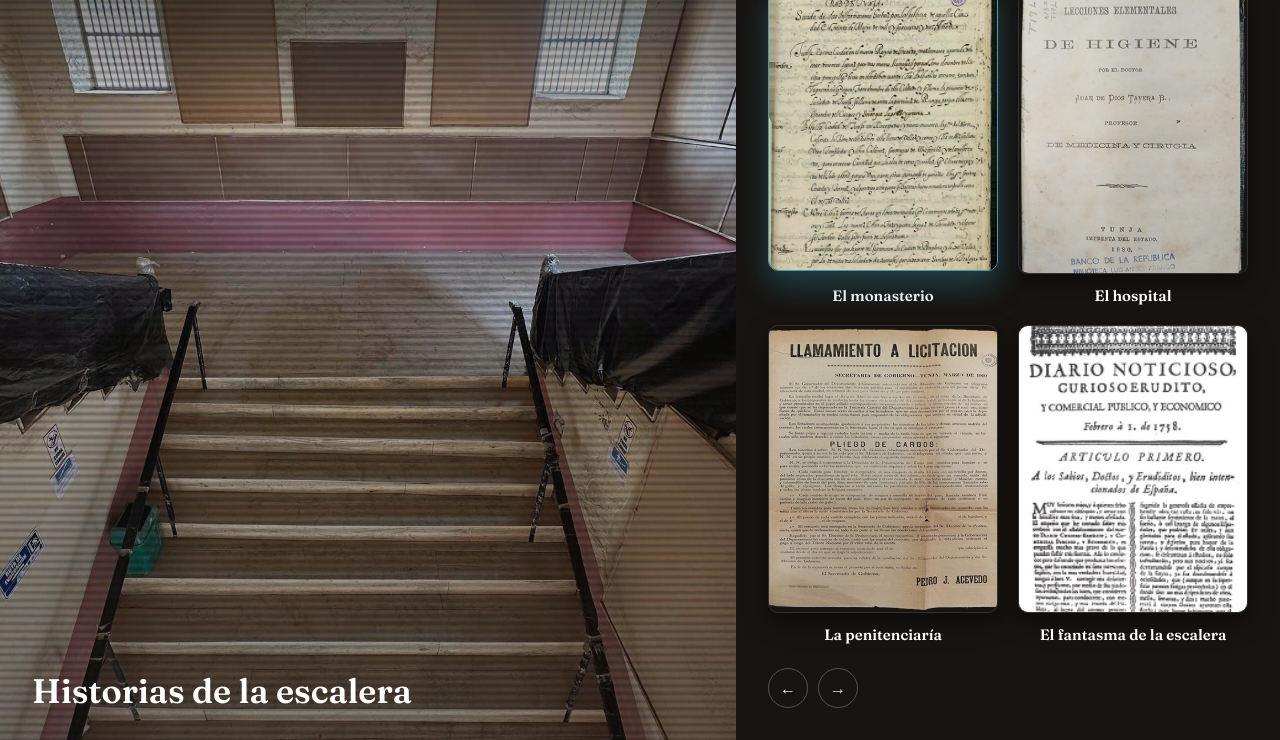
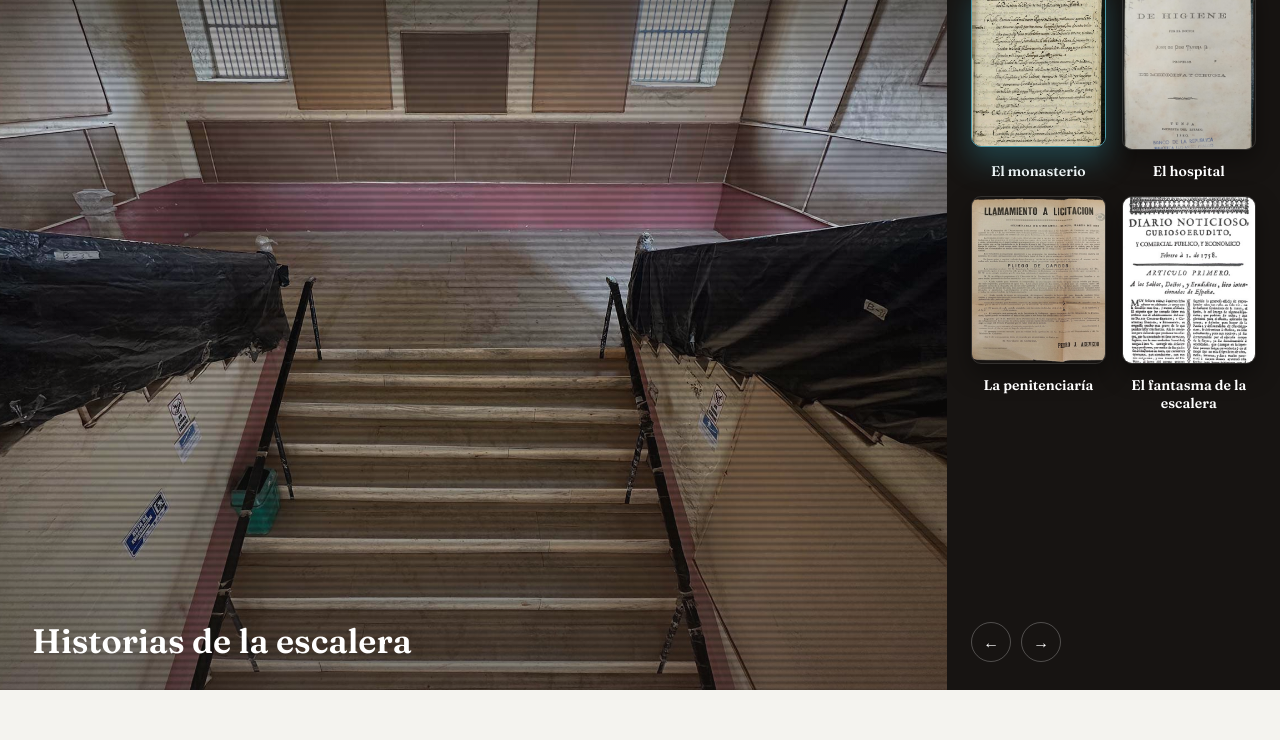
Before and after one commit to oblicuaDev/museo-nacional, a plain HTML site: page escalera/experiencia.html in a window 1280 px wide. Shown: the part 110-850 px from the top of the page. After the commit the page ends 800 px from the top, so only its background shows below. Drawn offline with Linux system fonts and the light colour scheme.

Commit message:
Escalera: panel derecho más angosto y tarjetas más pequeñas
El panel de épocas pasa de ocupar ~42 % del ancho a un ancho fijo
(300–400 px); la escena de la escalera gana el espacio. Se reducen el
documento del detalle y el espaciado de la grilla.

Co-Authored-By: Claude Opus 5.5 <noreply@anthropic.com>

```diff
--- a/escalera/css/styles.css
+++ b/escalera/css/styles.css
@@ -165,7 +165,7 @@ body {
    cámara/foto base → videos de época → degradado → marca y controles. */
 .menu-visual {
   position: relative;
-  flex: 1.4 1 0;
+  flex: 1 1 0;
   min-height: 100vh;
   overflow: hidden;
   background-color: #111;
@@ -246,13 +246,13 @@ body {
 }
 
 .menu-panel {
-  flex: 1 1 0;
+  flex: 0 0 clamp(300px, 26vw, 400px);
   background: var(--color-ink, #171412);
   color: #fff;
   display: flex;
   flex-direction: column;
-  padding: 32px;
-  min-width: 320px;
+  padding: 28px 24px;
+  min-width: 0;
   overflow-y: auto;
 }
 
@@ -310,8 +310,8 @@ body {
 .epoch-detail__img {
   display: block;
   width: 100%;
-  max-width: 340px;
-  max-height: 46vh;
+  max-width: 220px;
+  max-height: 36vh;
   aspect-ratio: 4 / 5;
   object-fit: cover;
   border-radius: 10px;
@@ -404,7 +404,7 @@ body {
   flex: 1 1 auto;
   display: grid;
   grid-template-columns: repeat(2, 1fr);
-  gap: 20px;
+  gap: 16px;
   align-content: start;
 }
 
@@ -446,7 +446,7 @@ body {
 .menu-card__label {
   font-family: "Fraunces", Georgia, serif;
   font-weight: 600;
-  font-size: 15px;
+  font-size: 14px;
   text-align: center;
   line-height: 1.3;
 }
@@ -593,7 +593,7 @@ body {
   }
 
   .menu-panel {
-    min-width: 0;
+    flex: 1 1 auto;
     padding: 24px 16px;
   }
 
```
